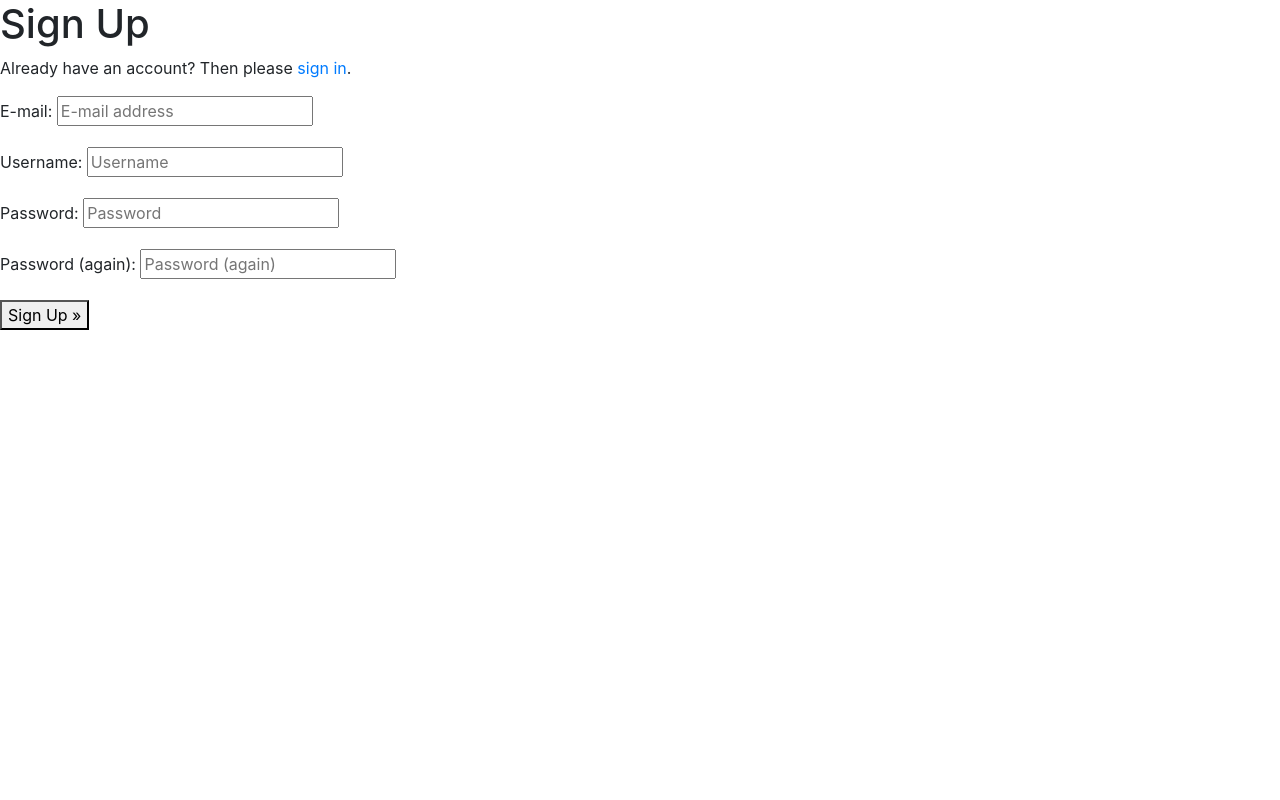
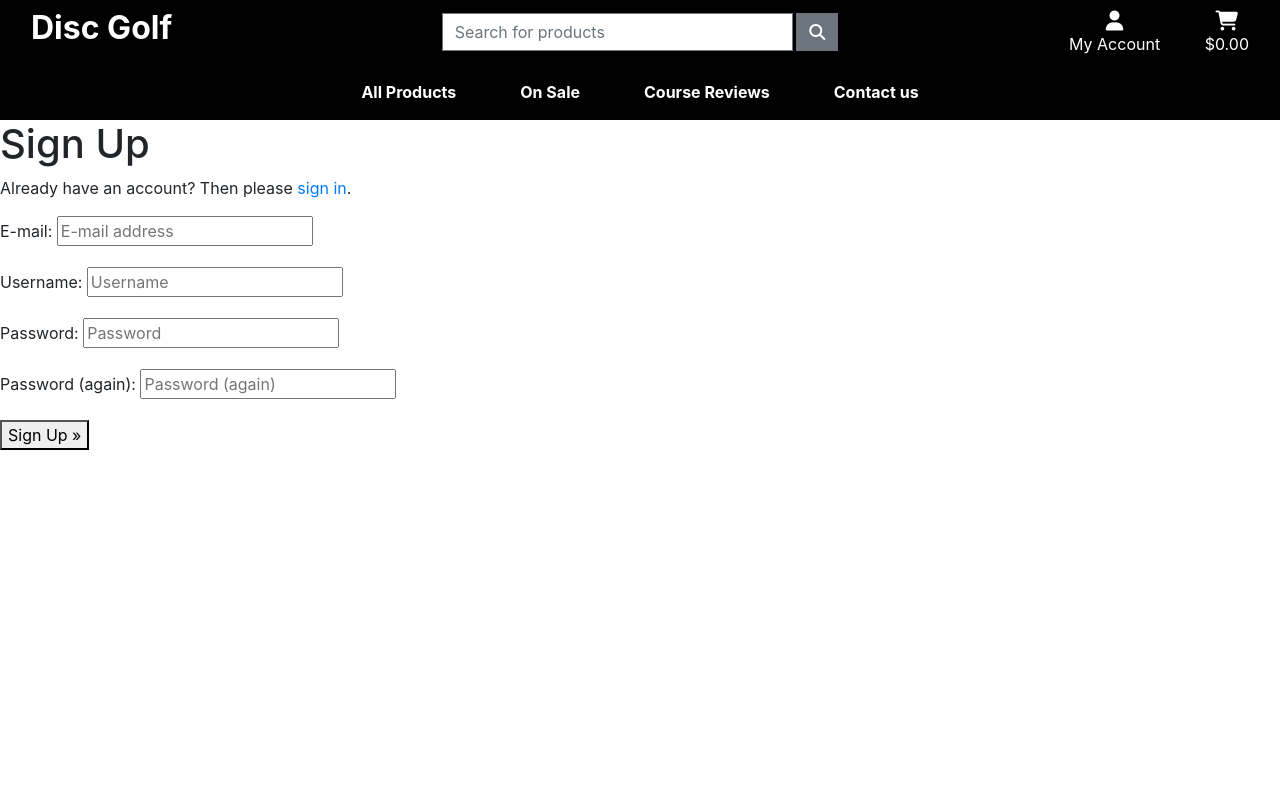
Before and after one commit to FilipWirsen/pp5-ci, a Django app: page /accounts/signup/ in a window 1280 px wide. Run offline with Django 3.2, Linux system fonts and the light colour scheme; some libraries are stand-ins or nearby versions.

Commit message:
Add home page image and nav to base.html

```diff
--- a/disc_golf/settings.py
+++ b/disc_golf/settings.py
@@ -149,6 +149,11 @@ USE_TZ = True
 # https://docs.djangoproject.com/en/3.2/howto/static-files/
 
 STATIC_URL = '/static/'
+STATICFILES_DIRS = (os.path.join(BASE_DIR, 'static'), )
+
+MEDIA_URL = '/media/'
+MEDIA_ROOT = os.path.join(BASE_DIR, 'media')
+
 
 # Default primary key field type
 # https://docs.djangoproject.com/en/3.2/ref/settings/#default-auto-field
--- /dev/null
+++ b/static/css/base.css
@@ -0,0 +1,39 @@
+body, html {
+    height: 100%;
+  }
+
+  .bg {
+    /* The image used */
+    background-image: url("https://cdn.pixabay.com/photo/2020/07/13/16/41/disc-golf-5401312_1280.jpg");
+    /* Full height */
+    height: 100%;
+
+    /* Center and scale the image nicely */
+    background-position: center;
+    background-repeat: no-repeat;
+    background-size: cover;
+  }
+
+/* Header styling */
+.nav-link {
+    color: #fff !important;
+}
+
+.navigation {
+    background-color: black;
+}
+
+/* Home page */
+.text-box {
+    margin-top: 15% !important;
+}
+
+.shop-now-btn:hover {
+    background: #424242 ;
+    border-color: #424242;
+}
+
+@media (max-width: 991px) {
+}
+
+/* navigation */
--- a/templates/base.html
+++ b/templates/base.html
@@ -2,21 +2,32 @@
 
 <!doctype html>
 <html lang="en">
+
 <head>
   <meta http-equiv="X-UA-Compatible" content="ie=edge">
   <meta charset="utf-8">
   <meta name="viewport" content="width=device-width, initial-scale=1, shrink-to-fit=no">
+
   {% block corecss %}
-    <link rel="stylesheet" href="https://cdn.jsdelivr.net/npm/bootstrap@4.6.2/dist/css/bootstrap.min.css" integrity="sha384-xOolHFLEh07PJGoPkLv1IbcEPTNtaed2xpHsD9ESMhqIYd0nLMwNLD69Npy4HI+N" crossorigin="anonymous">
+  <link rel="stylesheet" href="https://cdn.jsdelivr.net/npm/bootstrap@4.6.2/dist/css/bootstrap.min.css"
+    integrity="sha384-xOolHFLEh07PJGoPkLv1IbcEPTNtaed2xpHsD9ESMhqIYd0nLMwNLD69Npy4HI+N" crossorigin="anonymous">
+  <script src="https://kit.fontawesome.com/546d7fc263.js" crossorigin="anonymous"></script>
+  <link rel="stylesheet" href="{% static 'css/base.css' %}">
   {% endblock %}
 
   {% block extra_css %}
   {% endblock %}
 
   {% block corejs %}
-        <script src="https://cdn.jsdelivr.net/npm/jquery@3.5.1/dist/jquery.slim.min.js" integrity="sha384-DfXdz2htPH0lsSSs5nCTpuj/zy4C+OGpamoFVy38MVBnE+IbbVYUew+OrCXaRkfj" crossorigin="anonymous"></script>
-        <script src="https://cdn.jsdelivr.net/npm/popper.js@1.16.1/dist/umd/popper.min.js" integrity="sha384-9/reFTGAW83EW2RDu2S0VKaIzap3H66lZH81PoYlFhbGU+6BZp6G7niu735Sk7lN" crossorigin="anonymous"></script>
-        <script src="https://cdn.jsdelivr.net/npm/bootstrap@4.6.2/dist/js/bootstrap.min.js" integrity="sha384-+sLIOodYLS7CIrQpBjl+C7nPvqq+FbNUBDunl/OZv93DB7Ln/533i8e/mZXLi/P+" crossorigin="anonymous"></script>
+  <script src="https://cdn.jsdelivr.net/npm/jquery@3.5.1/dist/jquery.slim.min.js"
+    integrity="sha384-DfXdz2htPH0lsSSs5nCTpuj/zy4C+OGpamoFVy38MVBnE+IbbVYUew+OrCXaRkfj"
+    crossorigin="anonymous"></script>
+  <script src="https://cdn.jsdelivr.net/npm/popper.js@1.16.1/dist/umd/popper.min.js"
+    integrity="sha384-9/reFTGAW83EW2RDu2S0VKaIzap3H66lZH81PoYlFhbGU+6BZp6G7niu735Sk7lN"
+    crossorigin="anonymous"></script>
+  <script src="https://cdn.jsdelivr.net/npm/bootstrap@4.6.2/dist/js/bootstrap.min.js"
+    integrity="sha384-+sLIOodYLS7CIrQpBjl+C7nPvqq+FbNUBDunl/OZv93DB7Ln/533i8e/mZXLi/P+"
+    crossorigin="anonymous"></script>
   {% endblock %}
 
   {% block extra_js %}
@@ -24,8 +35,80 @@
 
   <title>Disc Golf{% block extra_title %}{% endblock %}</title>
 </head>
+
 <body>
-    <header class="container-fluid fixed-top"></header>
+  <header class="container-fluid position-relative">
+    <div class="row navigation">
+      <div class="col-12 col-lg-4 my-auto text-center text-lg-left">
+        <a href="{% url 'home' %}" class="nav-link">
+          <h2 class="logo-font"><strong>Disc Golf</strong></h2>
+        </a>
+      </div>
+      <div class="col-12 col-lg-4 my-auto py-1 py-lg-0">
+        <form method="GET" action="">
+          <div class="input-group w-100">
+            <input class="form-control border border-secondary rounded-0" type="text" name="q"
+              placeholder="Search for products">
+            <div class="input-group-append">
+              <button class="form-control btn btn-secondary border border-secondary ml-1 rounded-0" type="submit">
+                <span class="icon">
+                  <i class="fas fa-search"></i>
+                </span>
+              </button>
+            </div>
+          </div>
+        </form>
+      </div>
+      <div class="col-12 col-lg-4 my-auto py-1 py-lg-0">
+        <ul class="list-inline list-unstyled text-center text-lg-right my-0">
+          <li class="list-inline-item dropdown">
+            <a class="text-black nav-link" href="#" id="user-options" data-toggle="dropdown" aria-haspopup="true"
+              aria-expanded="false">
+              <div class="text-center">
+                <div><i class="fas fa-user fa-lg"></i></div>
+                <p class="my-0">My Account</p>
+              </div>
+            </a>
+            <div class="dropdown-menu border-0" aria-labelledby="user-options">
+              {% if request.user.is_authenticated %}
+              {% if request.user.is_superuser %}
+              <a href="#" class="dropdown-item">Product Management</a>
+              {% endif %}
+              <a href="#" class="dropdown-item">My Profile</a>
+              <a href="{% url 'account_logout' %}" class="dropdown-item">Logout</a>
+              {% else %}
+              <a href="{% url 'account_signup' %}" class="dropdown-item">Register</a>
+              <a href="{% url 'account_login' %}" class="dropdown-item">Login</a>
+              {% endif %}
+            </div>
+          </li>
+          <li class="list-inline-item">
+            <a class="{% if grand_total %}text-info font-weight-bold{% else %}text-black{% endif %} nav-link" href="#">
+              <div class="text-center">
+                <div><i class="fas fa-shopping-cart fa-lg"></i></div>
+                <p class="my-0">
+                  {% if grand_total %}
+                  ${{ grand_total|floatformat:2 }}
+                  {% else %}
+                  $0.00
+                  {% endif %}
+                </p>
+              </div>
+            </a>
+          </li>
+        </ul>
+      </div>
+    </div>
+    <div class="row bg-white">
+      <nav class="navbar navbar-expand-lg navigation w-100">
+          <button class="navbar-toggler" type="button" data-toggle="collapse" data-target="#main-nav"
+              aria-controls="main-nav" aria-expanded="false" aria-label="Toggle navigation">
+              <span class="navbar-toggler-icon"></span>
+          </button>
+          {% include 'includes/main-nav.html' %}
+      </nav>
+  </div>
+  </header>
 
   {% if messages %}
   <div class="message-container"></div>
@@ -42,4 +125,5 @@
 
 
 </body>
+
 </html>
--- /dev/null
+++ b/templates/includes/main-nav.html
@@ -0,0 +1,42 @@
+<div class="collapse navbar-collapse" id="main-nav">
+    <ul class="navbar-nav w-auto mx-auto">
+        <li class="nav-item d-block d-md-none">
+            <a class="logo-font font-weight-bold nav-link mr-5" href="{% url 'home' %}" id="home-link">
+                Home
+            </a>
+        </li>
+        <li class="nav-item dropdown">
+            <a class="logo-font font-weight-bold nav-link mr-5" href="#" id="all-products-link" data-toggle="dropdown" aria-haspopup="true" aria-expanded="false">
+                All Products
+            </a>
+            <div class="dropdown-menu border-0" aria-labelledby="all-products-link">
+                <a href="#" class="dropdown-item">By Price</a>
+                <a href="#" class="dropdown-item ">By Raiting</a>
+                <a href="#" class="dropdown-item">All Products</a>
+            </div>
+        </li>
+
+        <li class="nav-item dropdown">
+            <a class="logo-font font-weight-bold nav-link text-black mr-5" href="#" id="clothing-link" data-toggle="dropdown" aria-haspopup="true" aria-expanded="false">
+                On Sale
+            </a>
+            <div class="dropdown-menu border-0" aria-labelledby="clothing-link">
+                <a href="#" class="dropdown-item">By Price</a>
+                <a href="#" class="dropdown-item ">By Raiting</a>
+                <a href="#" class="dropdown-item">All Products</a>
+            </div>
+        </li>
+
+        <li class="nav-item">
+            <a class="logo-font font-weight-bold nav-link text-black mr-5" href="#">
+                Course Reviews
+            </a>
+        </li>
+
+        <li class="nav-item">
+            <a class="logo-font font-weight-bold nav-link text-black" href="#">
+                Contact us
+            </a>
+        </li>
+    </ul>
+</div>
```
Also changed, not shown: home/templates/home/index.html (+20 -1 lines). Lines whose indentation alone changed are shown as unchanged.
